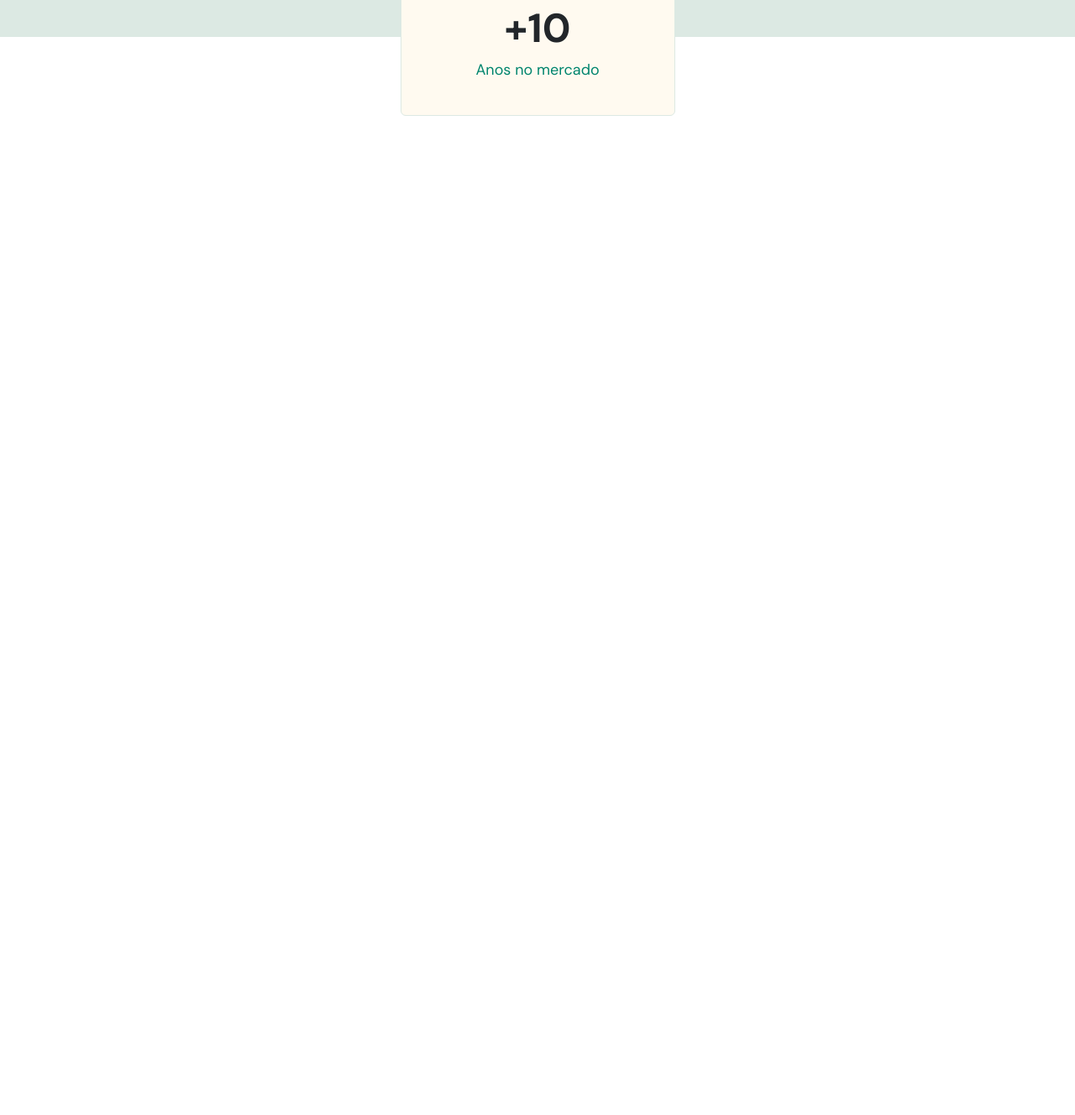
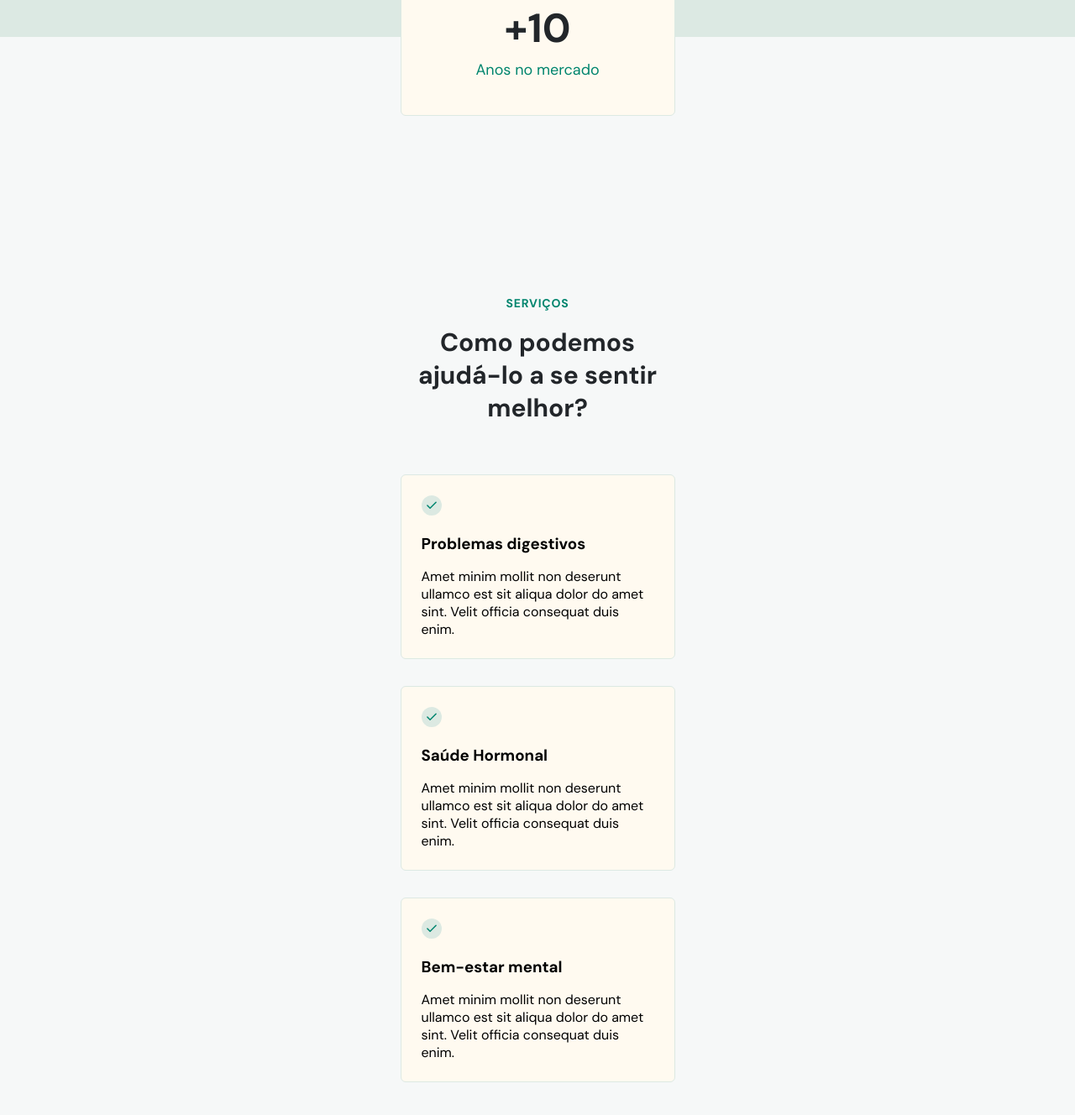
Before and after one commit to LeandroRMachado/nlwReturn-MissionOrigin, a plain HTML site: page index.html in a window 1280 px wide. Shown: the part 1108-2436 px from the top of the page at 84% size. Before the commit the page ends 1246 px from the top, so only its background shows below. Drawn offline with Linux system fonts and the light colour scheme.

Commit message:
add some cards and services

```diff
--- a/index.html
+++ b/index.html
@@ -264,6 +264,87 @@
       </div>
     </header>
 
+    <section id="services">
+      <div class="wrapper">
+        <header>
+          <h4>Serviços</h4>
+          <h2>Como podemos ajudá-lo a se sentir melhor?</h2>
+        </header>
+
+        <div class="cards">
+          <div class="card">
+            <svg
+              width="24"
+              height="24"
+              viewBox="0 0 24 24"
+              fill="none"
+              xmlns="http://www.w3.org/2000/svg"
+            >
+              <circle cx="12" cy="12" r="12" fill="#DCE9E2" />
+              <path
+                d="M17.091 8.18182L10.091 15.1818L6.90918 12"
+                stroke="#00856F"
+                stroke-width="1.5"
+                stroke-linecap="round"
+                stroke-linejoin="round"
+              />
+            </svg>
+            <h3>Problemas digestivos</h3>
+            <p>
+              Amet minim mollit non deserunt ullamco est sit aliqua dolor do
+              amet sint. Velit officia consequat duis enim.
+            </p>
+          </div>
+          <div class="card">
+            <svg
+              width="24"
+              height="24"
+              viewBox="0 0 24 24"
+              fill="none"
+              xmlns="http://www.w3.org/2000/svg"
+            >
+              <circle cx="12" cy="12" r="12" fill="#DCE9E2" />
+              <path
+                d="M17.091 8.18182L10.091 15.1818L6.90918 12"
+                stroke="#00856F"
+                stroke-width="1.5"
+                stroke-linecap="round"
+                stroke-linejoin="round"
+              />
+            </svg>
+            <h3>Saúde Hormonal</h3>
+            <p>
+              Amet minim mollit non deserunt ullamco est sit aliqua dolor do
+              amet sint. Velit officia consequat duis enim.
+            </p>
+          </div>
+          <div class="card">
+            <svg
+              width="24"
+              height="24"
+              viewBox="0 0 24 24"
+              fill="none"
+              xmlns="http://www.w3.org/2000/svg"
+            >
+              <circle cx="12" cy="12" r="12" fill="#DCE9E2" />
+              <path
+                d="M17.091 8.18182L10.091 15.1818L6.90918 12"
+                stroke="#00856F"
+                stroke-width="1.5"
+                stroke-linecap="round"
+                stroke-linejoin="round"
+              />
+            </svg>
+            <h3>Bem-estar mental</h3>
+            <p>
+              Amet minim mollit non deserunt ullamco est sit aliqua dolor do
+              amet sint. Velit officia consequat duis enim.
+            </p>
+          </div>
+        </div>
+      </div>
+    </section>
+
     <script src="main.js"></script>
   </body>
 </html>
--- a/style.css
+++ b/style.css
@@ -1,7 +1,7 @@
 * {
   margin: 0;
   padding: 0;
-  box-sizing: border-box;
+  box-sizing: border-box; /*caixa medida através da borda, não pelo conteúdo*/
 }
 
 :root {
@@ -12,6 +12,7 @@
   --textButton: hsl(0, 0%, 100%);
   --brand-beige: hsl(39, 100%, 97%);
   --border-box: hsl(148, 23%, 89%);
+  --bg-light: hsl(180, 14%, 97%);
 
   font-size: 62.5% /* 1rem = 10px */;
 
@@ -31,6 +32,8 @@ body {
   text-align: center;
 
   overflow: overlay;
+
+  background-color: var(--bg-light);
 }
 
 .wrapper {
@@ -42,6 +45,12 @@ body {
 ul {
   list-style: none;
 }
+
+section {
+  padding-block: 10rem;
+}
+
+/*====================HEADER=======================*/
 
 header {
   margin-top: calc(4.1rem + var(--nav-height));
@@ -277,3 +286,45 @@ body.menu-expanded .logo path {
 body.menu-expanded button path {
   stroke: white;
 }
+
+/*====================Services=======================*/
+
+#services header h4{
+  font-size: 1.4rem;
+  line-height: 150%;
+  letter-spacing: 0.08rem;
+
+  color: var(--primary-color);
+
+  text-transform: uppercase;
+}
+
+#services header h2{
+  font-size: 3rem;
+  line-height: 3.9rem;
+
+  color: var(--headline);
+
+  margin-top: 1.6rem;
+  margin-bottom: 6rem;
+}
+
+#services .cards {
+  display: flex;
+  flex-direction: column;
+  gap: 3.2rem;
+}
+
+#services .card {
+  padding: 2.4rem;
+  text-align: left;
+
+  background: var(--brand-beige);
+
+  border-radius: 0.6rem;
+  border: 1px solid var(--border-box);
+}
+
+#services .card h3 {
+  margin-block: 1.6rem;
+}
```
